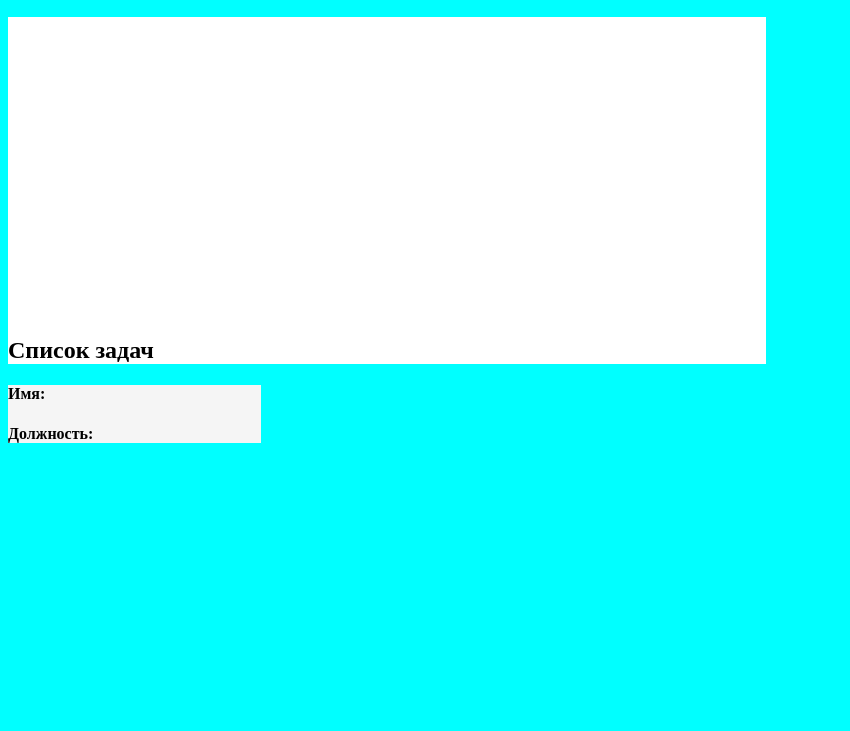
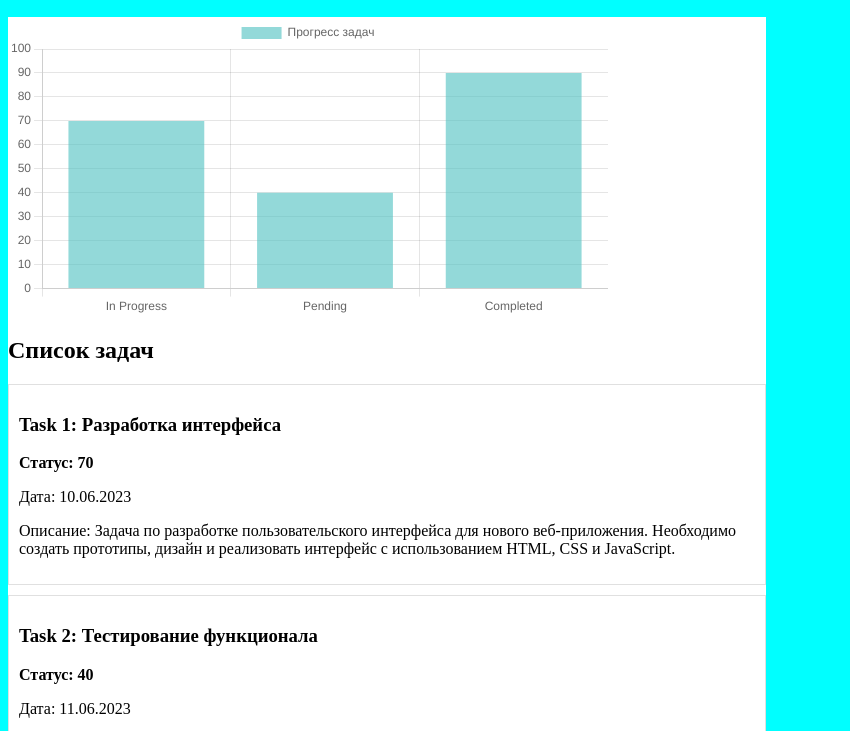
Before and after one commit to Mmaryna68/dashboard_npm, a website built with webpack: page src/index.html in a window 1280 px wide. Shown: the part 46-777 px from the top of the page, without its empty margins (0-850 px from the left). Built offline with nearby package versions, Linux system fonts and the light colour scheme.

Commit message:
added tasks in js

```diff
--- a/src/index.js
+++ b/src/index.js
@@ -7,9 +7,33 @@ import _ from "lodash";
 (async function () {
   // Массив данных о задачах
   const tasks = [
-    { name: "Task 1", progress: 70, date: "2023-06-10", priority: 2 },
-    { name: "Task 2", progress: 40, date: "2023-06-11", priority: 1 },
-    { name: "Task 3", progress: 90, date: "2023-06-12", priority: 3 },
+    {
+      name: "Task 1: Разработка интерфейса",
+      progress: 70,
+      date: "2023-06-10",
+      priority: 2,
+      status: "In Progress",
+      description:
+        "Задача по разработке пользовательского интерфейса для нового веб-приложения. Необходимо создать прототипы, дизайн и реализовать интерфейс с использованием HTML, CSS и JavaScript.",
+    },
+    {
+      name: "Task 2: Тестирование функционала",
+      progress: 40,
+      date: "2023-06-11",
+      priority: 1,
+      status: "Pending",
+      description:
+        "Задача по тестированию функционала веб-приложения. Требуется написать и выполнить тестовые сценарии, выявить и исправить возможные ошибки и несоответствия требованиям.",
+    },
+    {
+      name: "Task 3: Оптимизация производительности",
+      progress: 90,
+      date: "2023-06-12",
+      priority: 3,
+      status: "Completed",
+      description:
+        "Задача по оптимизации производительности веб-приложения. Необходимо исследовать и улучшить скорость работы приложения, оптимизировать запросы к базе данных и устранить узкие места в коде.",
+    },
   ];
 
   // Создание графика с использованием Chart.js
@@ -18,7 +42,7 @@ import _ from "lodash";
   // Обработка данных о задачах
   const taskData = processData(tasks); // Обработка данных с помощью Lodash
   const taskLabels = taskData.map((task) => task.label);
-  const taskCounts = taskData.map((task) => task.count);
+  const taskProgress = taskData.map((task) => task.progress);
 
   new Chart(ctx, {
     type: "bar",
@@ -26,8 +50,8 @@ import _ from "lodash";
       labels: taskLabels,
       datasets: [
         {
-          label: "Количество задач",
-          data: taskCounts,
+          label: "Прогресс задач",
+          data: taskProgress,
           backgroundColor: "rgba(75, 192, 192, 0.6)",
         },
       ],
@@ -36,7 +60,10 @@ import _ from "lodash";
       scales: {
         y: {
           beginAtZero: true,
-          stepSize: 1,
+          max: 100, // Максимальное значение шкалы установлено на 100
+          ticks: {
+            stepSize: 10, // Шаг шкалы установлен на 10
+          },
         },
       },
     },
@@ -44,16 +71,23 @@ import _ from "lodash";
 
   // Функция для обработки данных о задачах
   function processData(tasks) {
-    const groupedTasks = _.groupBy(tasks, "status"); // Группировка задач по статусу с помощью Lodash
+    const groupedTasks = _.groupBy(tasks, "status");
 
     const processedData = _.map(groupedTasks, (tasks, status) => {
       return {
         label: status,
         count: tasks.length,
+        progress: calculateAverageProgress(tasks), // Добавление значения прогресса
       };
     });
 
     return processedData;
+  }
+
+  // Функция для вычисления среднего значения прогресса
+  function calculateAverageProgress(tasks) {
+    const totalProgress = tasks.reduce((sum, task) => sum + task.progress, 0);
+    return Math.round(totalProgress / tasks.length);
   }
 
   // Функция для отображения задач на странице
@@ -72,16 +106,16 @@ import _ from "lodash";
     taskElement.classList.add("task");
 
     const titleElement = document.createElement("h3");
-    titleElement.textContent = task.title;
+    titleElement.textContent = task.name;
     taskElement.appendChild(titleElement);
 
     const statusElement = document.createElement("p");
     statusElement.classList.add("task-status");
-    statusElement.textContent = `Статус: ${task.status}`;
+    statusElement.textContent = `Статус: ${task.progress}`;
     taskElement.appendChild(statusElement);
 
     const dateElement = document.createElement("p");
-    const formattedDate = moment(task.date).format("DD.MM.YYYY"); // форматирования даты задачи с помощью moment
+    const formattedDate = moment(task.date).format("DD.MM.YYYY"); // форматирование даты задачи с помощью moment
     dateElement.textContent = `Дата: ${formattedDate}`;
     taskElement.appendChild(dateElement);
 
@@ -96,56 +130,18 @@ import _ from "lodash";
 
     return taskElement;
   }
-});
-// Вызов функции для отображения задач
-displayTasks();
 
-/*// Использование Moment.js для форматирования даты задачи
-const formattedDates = tasks.map((task) =>
-  moment(task.date).format("YYYY-MM-DD")
-);
+  // Функция для отображения данных о профиле
+  function displayProfile() {
+    const profileNameElement = document.getElementById("profile-name");
+    const profilePositionElement = document.getElementById("profile-position");
+    profileNameElement.textContent = "Maryna O";
+    profilePositionElement.textContent = "Web Developer";
+  }
 
-// Использование Lodash для сортировки задач по приоритету/
-const sortedTasks = _.sortBy(tasks, "priority");
+  // Вызов функции для отображения задач
+  displayTasks();
 
-// Создание массивов для данных диаграммы
-const labels = sortedTasks.map((task) => task.name);
-const values = sortedTasks.map((task) => task.progress);
-
-// Получение данных из JSON
-fetch("tasks.json")
-  .then((response) => response.json())
-  .then((data) => {
-    const fetchedLabels = data.map((task) => task.name);
-    const fetchedValues = data.map((task) => task.progress);
-
-    // Создание диаграммы
-    const ctx = document.getElementById("chartContainer").getContext("2d");
-    new Chart(ctx, {
-      type: "bar",
-      data: {
-        labels: fetchedLabels,
-        datasets: [
-          {
-            label: "Progress",
-            data: fetchedValues,
-            backgroundColor: "rgba(75, 192, 192, 0.6)",
-            borderColor: "rgba(75, 192, 192, 1)",
-            borderWidth: 1,
-          },
-        ],
-      },
-      options: {
-        responsive: true,
-        scales: {
-          y: {
-            beginAtZero: true,
-            max: 100,
-          },
-        },
-      },
-    });
-  })
-  .catch((error) => {
-    console.error("Error:", error);
-  });*/
+  // Вызов функции для отображения данных о профиле
+  displayProfile();
+})();
--- a/src/style.css
+++ b/src/style.css
@@ -55,6 +55,11 @@ h1 {
 }
 .profile-info {
   margin-bottom: 10px;
+  display: flex;
+  flex-direction: row;
+  justify-content: flex-start;
+  align-items: baseline;
+  gap: 15px;
 }
 .profile-info h4 {
   font-weight: bold;
```
Also changed, not shown: dist/index.html, dist/main.c222be20d2f306bc1521.js.LICENSE.txt (renamed from dist/main.82b9a0f2fe1fd41cb1eb.js.LICENSE.txt), 4 other files.
